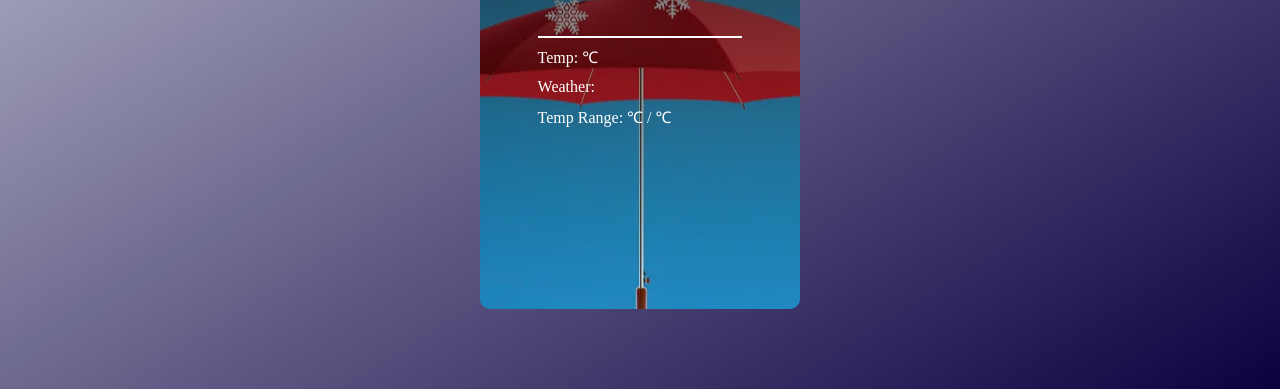
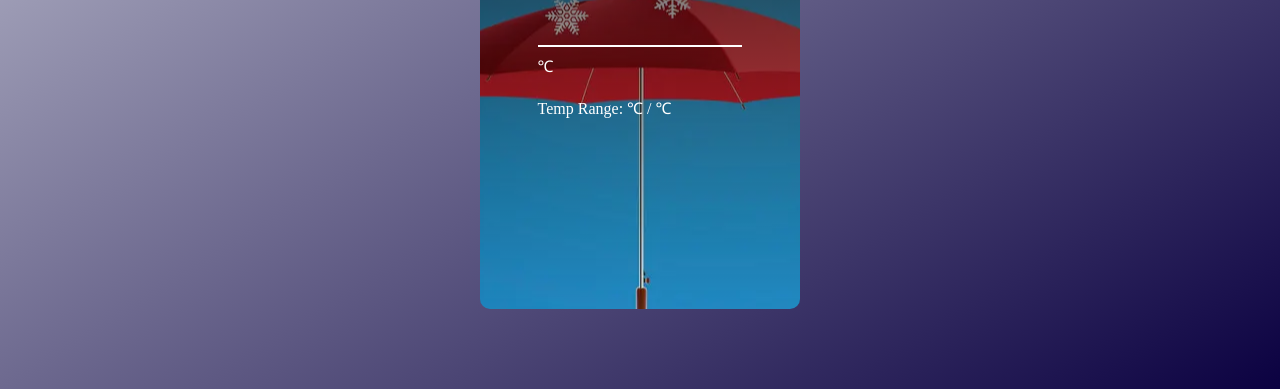
Before and after one commit to Princexz/Weather-App, a plain HTML site: page index.html in a window 1280 px wide. Shown: the part 411-800 px from the top of the page. Drawn offline with Linux system fonts and the light colour scheme; a web font is replaced by a local one.

Commit message:
Update index.html

```diff
--- a/index.html
+++ b/index.html
@@ -31,8 +31,8 @@
                         <div class="date"></div>
                     </div>
                     <div class="current">
-                        <div class="temp">Temp: <span>&#8451;</span></div>
-                        <div class="weather">Weather: </div>
+                        <div class="temp"> <span>&#8451;</span></div>
+                        <div class="weather"> </div>
                         <div class="temp-range">Temp Range: &#8451; / &#8451;</div>
                     </div>
                 </div>
```
